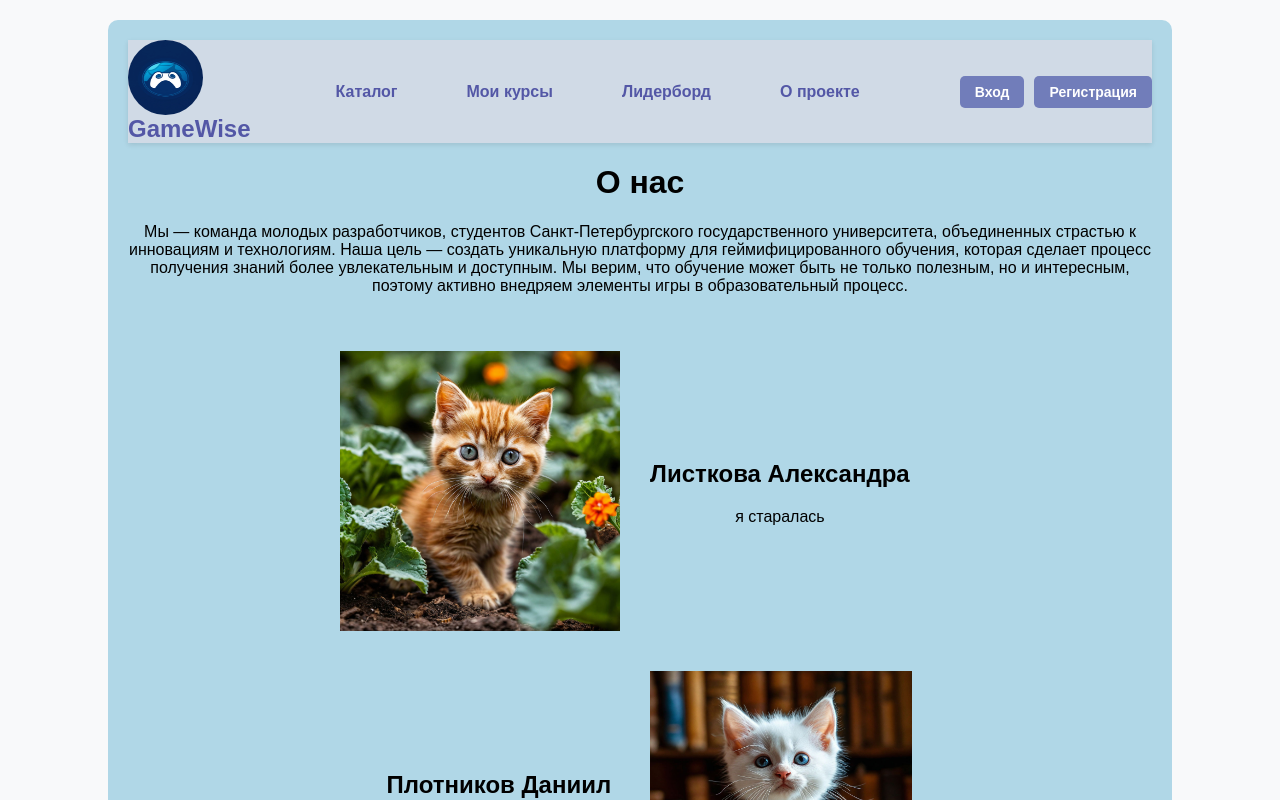
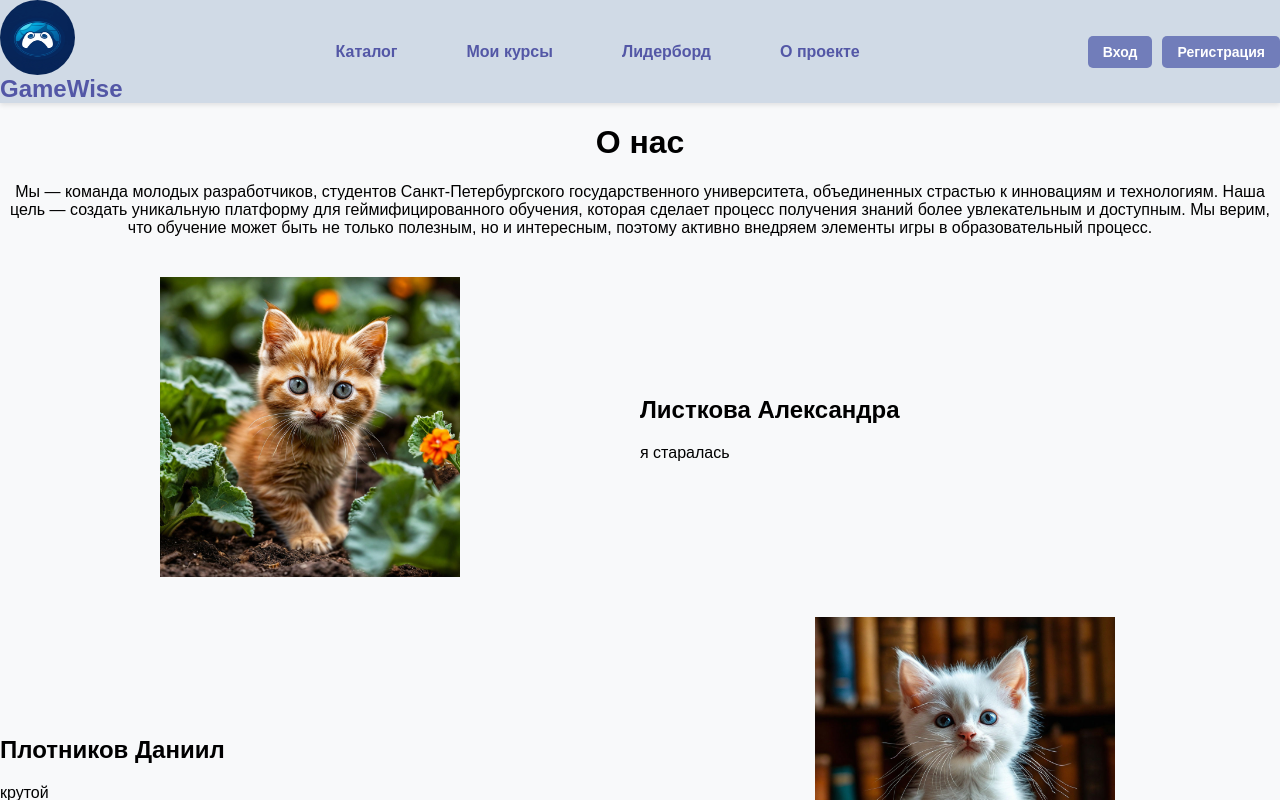
Before and after one commit to rozotto/DDSite, a React (Create React App) app in the folder frontend/: page /about in a window 1280 px wide. Shown: the top 800 px of the page. Built offline with nearby package versions, Linux system fonts and the light colour scheme.

Commit message:
feat: main pages

```diff
--- a/frontend/src/components/About.css
+++ b/frontend/src/components/About.css
@@ -1,3 +1,4 @@
+<<<<<<< HEAD
 .about-container {
     width: 80%;
     background-color: #b0d7e7;
--- a/frontend/src/components/Navbar.css
+++ b/frontend/src/components/Navbar.css
@@ -55,6 +55,7 @@
 
 .btn:hover {
     box-shadow: 0px -6px 0 #5357A6 inset;
+    box-shadow: 0px -6px 0 #5357A6 inset;
 }
 
 .navbar-header {
--- a/frontend/src/components/Navbar.js
+++ b/frontend/src/components/Navbar.js
@@ -21,7 +21,7 @@ const Navbar = () => {
                 <li><Link to="/my-courses" className="btn">Мои курсы</Link></li>
                 <li><Link to="/leaderboard" className="btn">Лидерборд</Link></li>
                 <li><Link to="/about" className="btn">О проекте</Link></li>
-                  </ul>
+            </ul>
             <div className="auth-buttons">
                 {user ? (
                     <div className="profile-dropdown">
```
